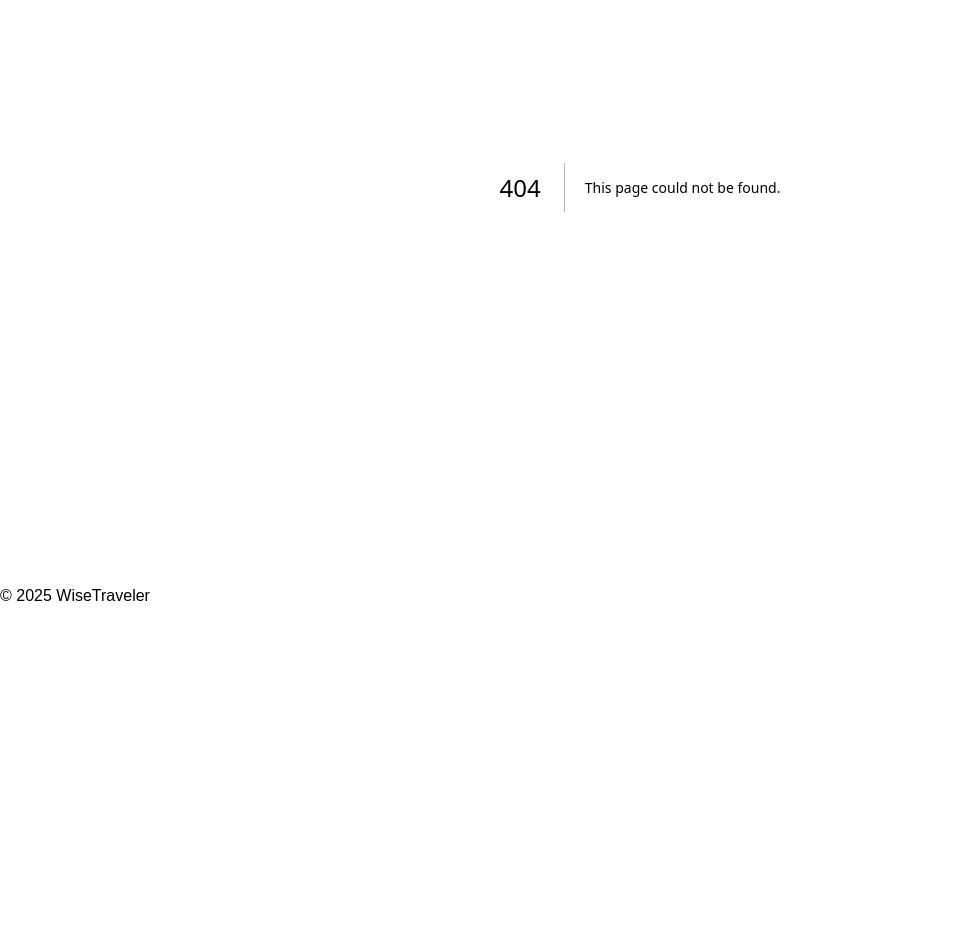
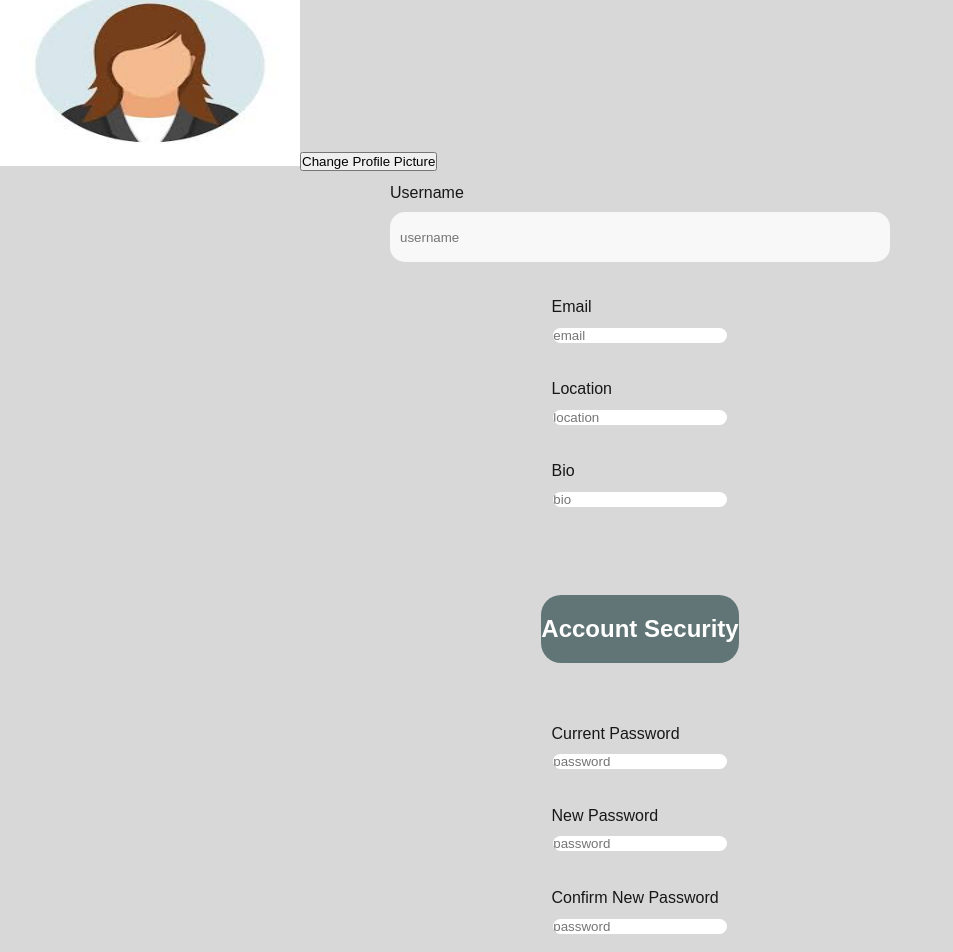
Before and after one commit to paragonsean/s25-Yellow, a Next.js app in the folder wisetraveler/: page /Profile in a window 1280 px wide. Before the commit this address had no page. Shown: the part 293-1245 px from the top of the page, without its empty margins (0-953 px from the left). Before the commit the page ends 898 px from the top, so only its background shows below. Built offline with nearby package versions, Linux system fonts and the light colour scheme.

Commit message:
Add files via upload

```diff
--- /dev/null
+++ b/wisetraveler/src/app/Profile/page.jsx
@@ -0,0 +1,168 @@
+"use client";
+import styles from "./style.module.css";
+import { useState } from "react";
+import React from "react";
+import Image from "next/image"
+
+export default function Profile()
+{
+  const [username, setUsername] = useState("");
+  const [email, setEmail] = useState("");
+  const [location, setLocation] = useState("");
+  const [bio, setBio] = useState("");
+  const [password,setPassword] = useState("");
+
+  const UpdateProfile = async () =>
+  {
+    try
+    {
+      const response = await fetch("/api/profile",
+      {
+        method: "POST",
+        headers:
+        {
+          "Content -Type": "application/json",
+        },
+
+        body: JSON.stringify({username, email, password}),
+      });
+
+      if (response.ok)
+      {
+        const data = await response.json();
+        alert("Profile updated successfully.");
+      }
+
+      else
+      {
+        alert("Unable to update profile.");
+      }
+    }
+
+    catch(error)
+    {
+      console.log(error);
+    }
+  };
+
+  const onSubmit = (e) =>
+  {
+    e.preventDefault();
+    UpdateProfile();
+  };
+
+  return (
+    <div>
+    <h1 className = {styles.header}>Profile Settings</h1>
+
+    <Image
+      src={"/images/avatar-placeholder.jpg"}
+      width={300}
+      height={200}
+      className={styles.Image}
+    />
+
+    <button>Change Profile Picture</button>
+
+    <form
+      className = {styles.form}>
+      <label className = {styles.label}>
+        Username
+        <input
+          id="username"
+          type="username"
+          name="username"
+          placeholder="username"
+          className={styles.input}
+          required
+          onChange={(e) => setUsername(e.target.value)}
+        />
+        </label>
+
+        <label className={styles.label}>
+          Email
+          <input
+            id="email"
+            type="email"
+            name="email"
+            placeholder="email"
+            className={styles.label}
+            required
+            onChange={(e) => setEmail(e.target.value)}
+          />
+        </label>
+
+        <label className={styles.label}>
+          Location
+          <input
+            id="location"
+            type="location"
+            name="location"
+            placeholder="location"
+            className={styles.label}
+            required
+            onChange={(e) => setLocation(e.target.value)}
+          />
+        </label>
+
+        <label className={styles.label}>
+          Bio
+          <input
+            id="bio"
+            type="bio"
+            name="bio"
+            placeholder="bio"
+            className={styles.label}
+            required
+            onChange={(e) => setBio(e.target.value)}
+          />
+        </label>
+
+        <h2 className={styles.header}>Account Security</h2>
+
+        <label className={styles.label}>
+          Current Password
+          <input
+            id="password"
+            type="password"
+            name="password"
+            placeholder="password"
+            className={styles.label}
+            required
+            onChange={(e) => setPassword(e.target.value)}
+          />
+        </label>
+
+        <label className={styles.label}>
+          New Password
+          <input
+            id="password"
+            type="password"
+            name="password"
+            placeholder="password"
+            className={styles.label}
+            required
+            onChange={(e) => setPassword(e.target.value)}
+          />
+        </label>
+
+        <label className={styles.label}>
+          Confirm New Password
+          <input
+            id="password"
+            type="password"
+            name="password"
+            placeholder="password"
+            className={styles.label}
+            required
+            onChange={(e) => setPassword(e.target.value)}
+          />
+        </label>
+
+      <button type="button" className={styles.updatePasswordButton}>
+        Update Password
+      </button>
+      </form>
+    </div>
+  );
+}
```
